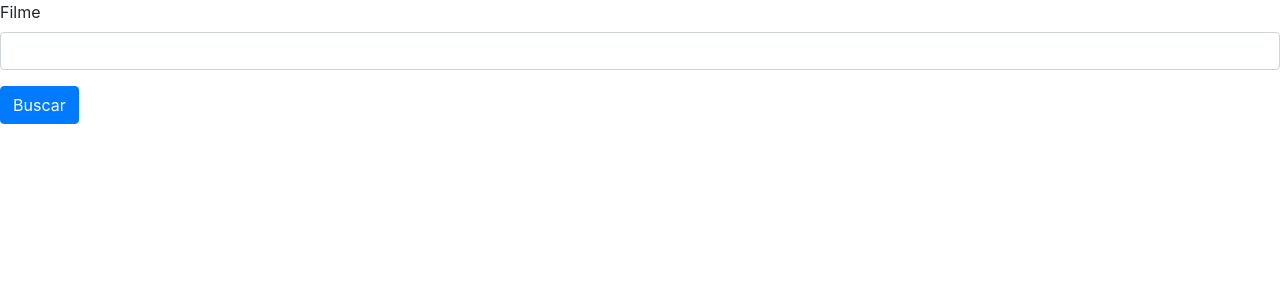
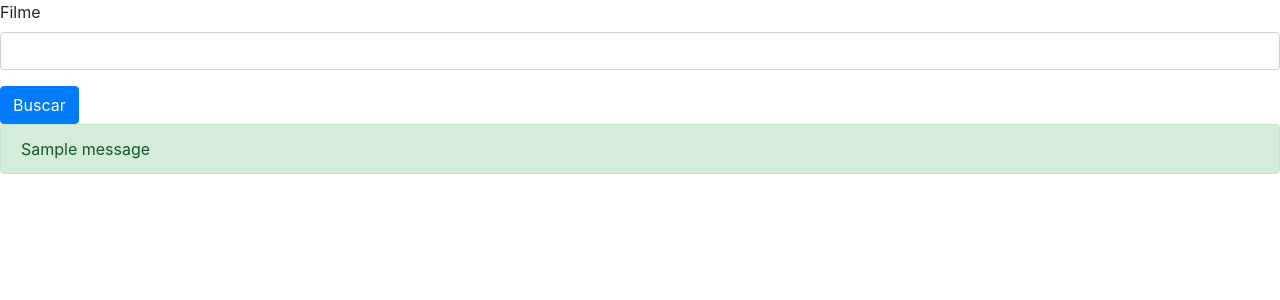
Before and after one commit to BrunoFranchi/automation_flask_torrent, a Flask app: page / in a window 1280 px wide. Shown: the top 300 px of the page. Run offline with Flask 2, Linux system fonts and the light colour scheme; one stand-in notice (Sample message) is shown; some libraries are stand-ins or nearby versions.

Commit message:
Update home.html

```diff
--- a/templates/home.html
+++ b/templates/home.html
@@ -15,5 +15,14 @@
           <button type="submit" class="btn btn-primary btn-salvar">Buscar</button>
         </fieldset>
       </form>
+    {% with messages = get_flashed_messages() %}
+        {% if messages %}
+            <ul id="messages" class="list-unstyled">
+                {% for message in messages %}
+                    <li class="alert alert-success">{{ message }}</li>
+                {% endfor %}
+            </ul>
+        {% endif %}
+    {% endwith %}
 </body>
 </html>
```
